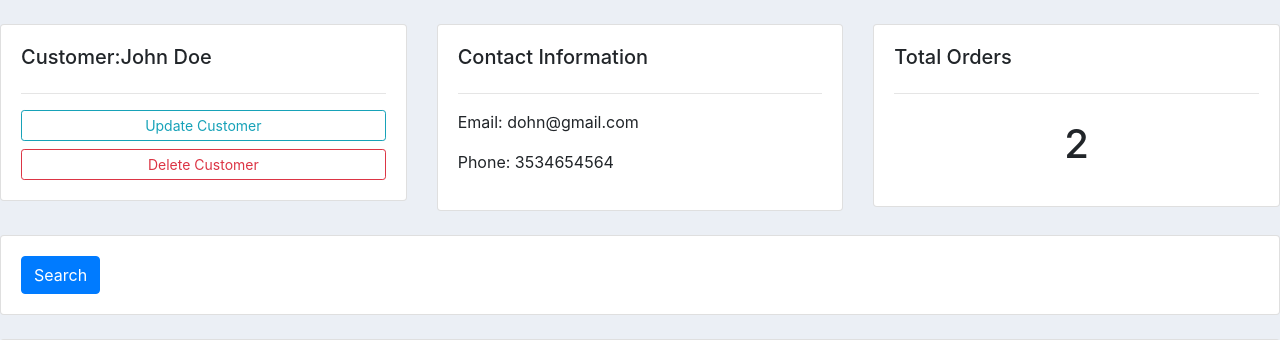
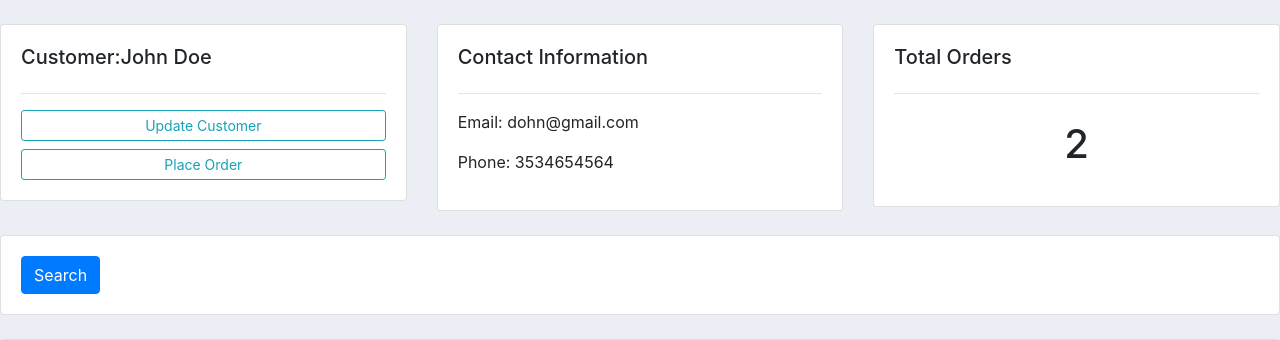
Before and after one commit to AssasinJB/Customer-Management-Webapp, a Django app: page /customer/1/ in a window 1280 px wide. Shown: the part 72-412 px from the top of the page. Run offline with Django 3.2, Linux system fonts and the light colour scheme; data comes from the database, SQL or seed files in the repository; both versions use the stored data as it was after the commit; some libraries are stand-ins or nearby versions.

Commit message:
Upto making the inline forms for the customer to place multiple orders at the same time

```diff
--- a/accounts/models.py
+++ b/accounts/models.py
@@ -40,3 +40,6 @@ class Order(models.Model):
     customer =models.ForeignKey(Customer,null = True,on_delete=models.SET_NULL)
     status = models.CharField(max_length = 200,null = True,choices = STATUS)
     date_created = models.DateTimeField(auto_now_add=True,null = True)
+
+    def __str__(self):
+        return self.product.name
--- a/accounts/templates/Accounts/customer.html
+++ b/accounts/templates/Accounts/customer.html
@@ -9,7 +9,7 @@
 			<h5>Customer:{{customer.name}}</h5>
 			<hr>
 			<a class="btn btn-outline-info  btn-sm btn-block" href="">Update Customer</a>
-			<a class="btn btn-outline-danger  btn-sm btn-block" href="">Delete Customer</a>
+			<a class="btn btn-outline-info  btn-sm btn-block" href="{% url 'create_order' customer.id%}">Place Order</a>
 
 		</div>
 	</div>
@@ -66,8 +66,8 @@
 					<td>{{order.product.category}}</td>
 					<td>{{order.date_created}}</td>
 					<td>{{order.status}}</td>
-					<td><a href="" class="btn btn-sm btn-info">Update</a></td>
-					<td><a href ="" class="btn btn-sm btn-danger">Remove</a></td>
+					<td><a href="{% url 'update_order' order.id %}" class="btn btn-sm btn-info">Update</a></td>
+					<td><a href ="{% url 'delete_order' order.id %}" class="btn btn-sm btn-danger">Remove</a></td>
 				</tr>
 				{% endfor %}
 			</table>
--- a/accounts/templates/Accounts/dashboard.html
+++ b/accounts/templates/Accounts/dashboard.html
@@ -33,7 +33,6 @@
 		<h5>LAST 5 ORDERS</h5>
 		<hr>
 		<div class="card card-body">
-			<a class="btn btn-primary  btn-sm btn-block" href="">Create Order</a>
 			<table class="table table-sm">
 				<tr>
 					<th>Product</th>
@@ -48,8 +47,8 @@
 					<td>{{ order.product }} </td>
 					<td>{{ order.date_created }} </td>
 					<td> {{ order.status }}</td>
-					<td><a href="" class = "btn btn-sm btn-info">Update</a></td>
-					<td><a href = "" class = "btn btn-sm btn-info">Delete</a></td>
+					<td><a href="{% url 'update_order' order.id %}" class = "btn btn-sm btn-info">Update</a></td>
+					<td><a href = "{% url 'delete_order' order.id %}" class = "btn btn-sm btn-danger">Delete</a></td>
 				</tr>
 				{% endfor %}
 			</table>
--- a/accounts/urls.py
+++ b/accounts/urls.py
@@ -4,5 +4,8 @@ from . import views
 urlpatterns = [
     path('', views.home,name = 'home'),
     path('customer/<str:pk>/',views.customer,name = 'customer'),
-    path('products/',views.products,name = 'products')
+    path('products/',views.products,name = 'products'),
+    path('create_order/<str:pk>/',views.create_Order,name = 'create_order'),
+    path('update_order/<str:pk>/',views.update_Order,name = 'update_order'),
+    path('delete_order/<str:pk>/',views.delete_Order,name = 'delete_order'),
 ]
--- a/accounts/views.py
+++ b/accounts/views.py
@@ -1,7 +1,10 @@
-from django.shortcuts import render
+from django.shortcuts import render,redirect
 from django.http import HttpResponse
+from django.forms import inlineformset_factory
+
 # Create your views here.
 from .models import *
+from .forms import *
 
 def home(request):
     customers = Customer.objects.all()
@@ -27,3 +30,46 @@ def customer(request,pk):
     total_orders = orders.count()
     context = {'customer':customer,'orders':orders,'total_orders':total_orders}
     return render(request,'accounts/customer.html',context)
+
+def create_Order(request,pk):
+    OrderFormSet = inlineformset_factory(Customer,Order,fields=('product','status'),extra = 10)
+    customer = Customer.objects.get(id = pk)
+    # form = OrderForm(initial={'customer':customer})
+    formset = OrderFormSet(queryset = Order.objects.none(),instance = customer)
+    context = {'formset' :formset}
+
+    if(request.method == "POST"):
+        print('Printing POST ',request.POST)
+        # form  = OrderForm(request.POST)
+        formset = OrderFormSet(request.POST,instance = customer)
+        if formset.is_valid():
+            formset.save()
+            return redirect('/')
+
+    return render(request,'accounts/order_form.html',context)
+
+def update_Order(request,pk):
+
+    order = Order.objects.get(id = pk)
+    form = OrderForm(instance = order)
+
+    context = {'form' :form }
+
+    if(request.method == "POST"):
+        # print('Printing POST ',request.POST)
+        form  = OrderForm(request.POST,instance = order)
+        if form.is_valid:
+            form.save()
+            return redirect('/')
+
+    return render(request,'accounts/order_form.html',context)
+
+def delete_Order(request,pk):
+
+    order = Order.objects.get(id = pk)
+    if(request.method == "POST"):
+        order.delete()
+        return redirect('/')
+
+    context ={'item':order}
+    return render(request,'accounts/delete_form.html',context)
```
Also changed, not shown: accounts/forms.py (added, +8 -0 lines), accounts/templates/Accounts/delete_form.html (added, +22 -0 lines), accounts/templates/Accounts/order_form.html (added, +24 -0 lines), db.sqlite3.
